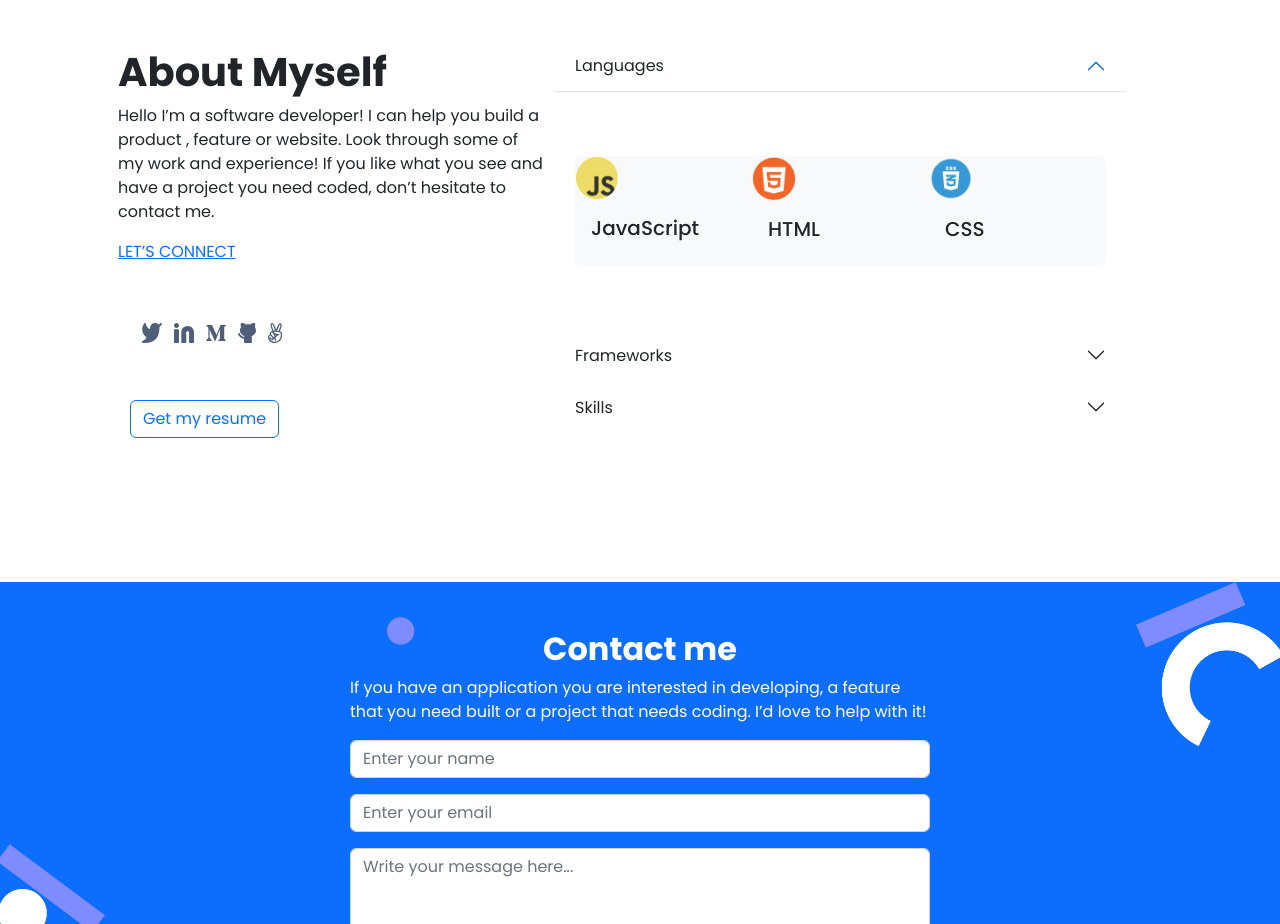
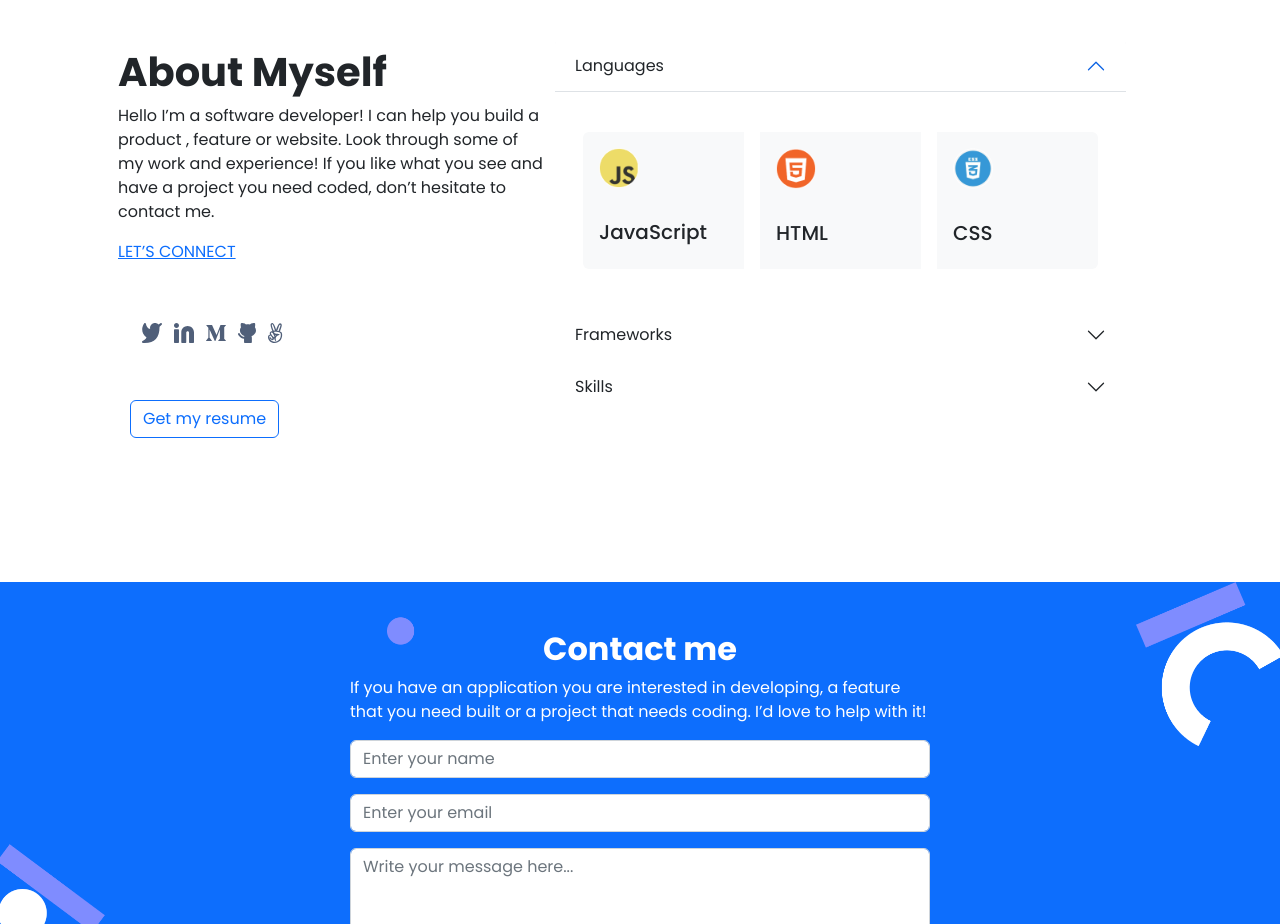
Before and after one commit to willococa/bootstrap-portfolio, a plain HTML site: page index.html in a window 1280 px wide. Shown: the part 2920-3844 px from the top of the page. Drawn offline with nearby package versions, Linux system fonts and the light colour scheme.

Commit message:
Cards about me improved

```diff
--- a/index.html
+++ b/index.html
@@ -289,21 +289,21 @@
 						<div id="collapseOne" class="accordion-collapse collapse show" aria-labelledby="headingOne"
 							data-bs-parent="#accordionExample">
 							<div class="accordion-body">
-								<div class="card-group my-5">
-									<div class="card border-0 bg-light mh-25">
-										<img src="assets/js.png" class="card-img-top w-25" alt="...">
+								<div class="card-group my-3">
+									<div class="card border-0 bg-light m-2">
+										<img src="assets/js.png" class="w-25 card-img-top m-3" alt="...">
 										<div class="card-body">
-											<h5 class="card-title">JavaScript</h5>
+											<h5 class="card-title m-0">JavaScript</h5>
 										</div>
 									</div>
-									<div class="card border-0 bg-light">
-										<img src="assets/html5.png" class="card-img-top w-25" alt="...">
+									<div class="card border-0 bg-light m-2">
+										<img src="assets/html5.png" class="w-25 card-img-top m-3" alt="...">
 										<div class="card-body">
 											<h5 class="card-title">HTML</h5>
 										</div>
 									</div>
-									<div class="card border-0 bg-light">
-										<img src="assets/css3.png" class="card-img-top w-25" alt="...">
+									<div class="card border-0 bg-light m-2">
+										<img src="assets/css3.png" class="w-25 card-img-top m-3" alt="...">
 										<div class="card-body">
 											<h5 class="card-title">CSS</h5>
 										</div>
```
